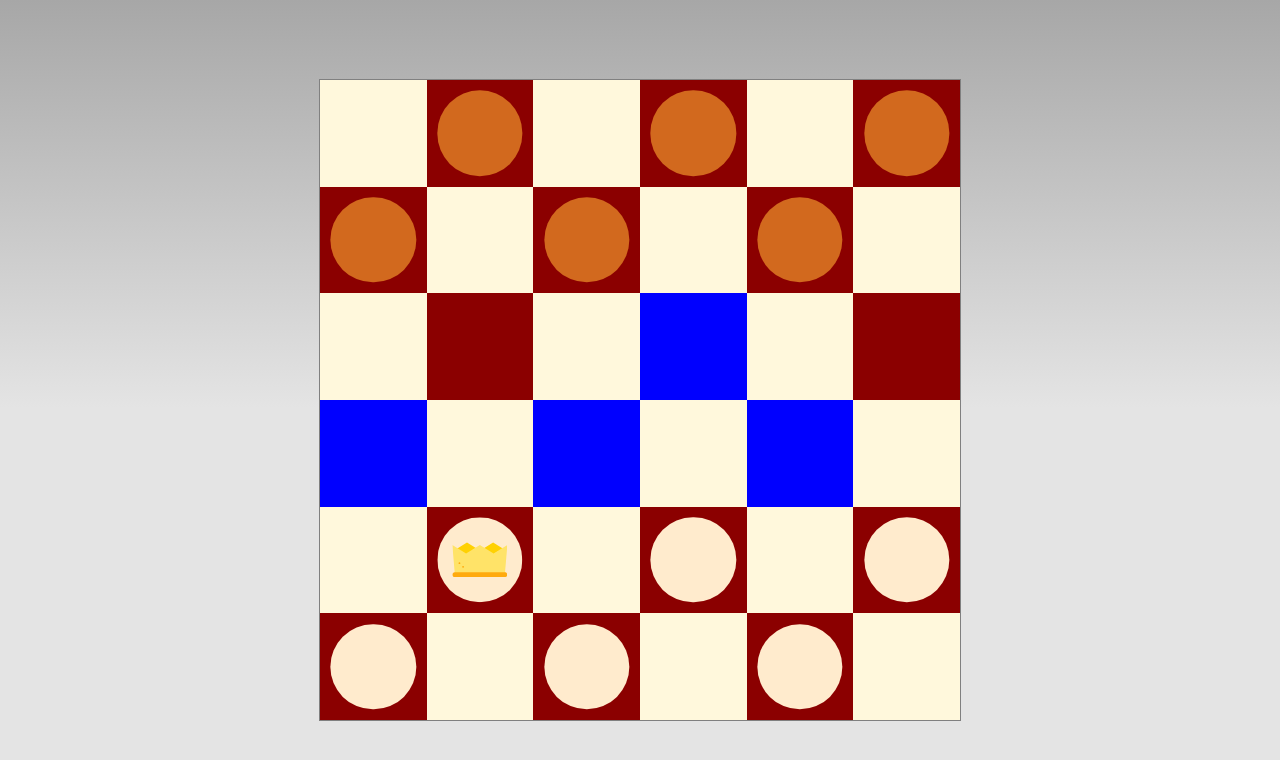
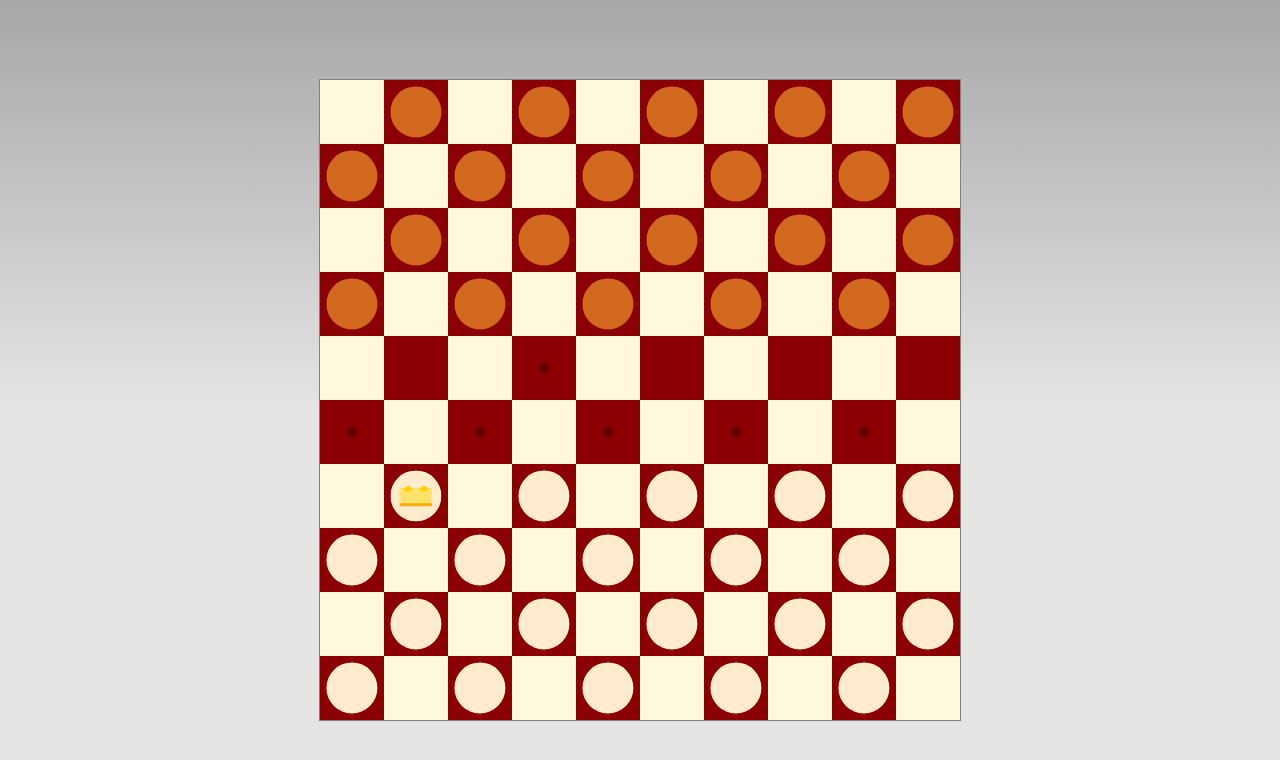
Before and after one commit to Benjam-byte/DameGame, a website: page www/index.html in a window 1280 px wide. Drawn offline with Linux system fonts and the light colour scheme.

Commit message:
style(shots viewer)

```diff
--- a/www/css/styles.css
+++ b/www/css/styles.css
@@ -36,10 +36,20 @@ body{
     background-position: center;
 }
 
-.available{
-    background-color: blue !important;
+.available::before{
+    content: '';
+    width: 10px;
+    height: 10px;
+    border-radius: 50%;
+    background-color: rgba(0, 0, 0, 0.3);
+    position: absolute;
+    top: 50%;
+    left: 50%;
+    transform: translate(-50%, -50%);
 }
 
-.selected{
-    background-color: yellow !important;
+.selected.available::before{
+    width: 15px;
+    height: 15px;
+    background-color: rgba(0, 0, 0, 0.5);
 }
--- a/www/js/index.js
+++ b/www/js/index.js
@@ -28,5 +28,5 @@
 //     document.getElementById('deviceready').classList.add('ready');
 // }
 window.onload=function()   {
-    var game = new Party("Jean", "Paul", 6);
+    var game = new Party("Jean", "Paul", 10 );
 }
```
